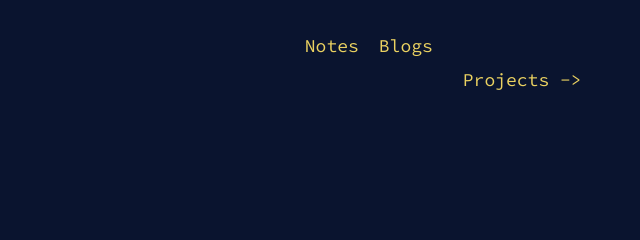
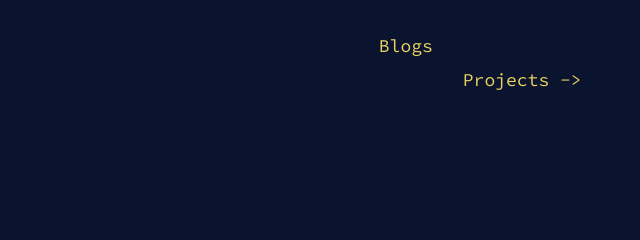
Before and after one commit to happygoals/gatsby-starter-default, a Gatsby site: page / in a window 1280 px wide. Shown: the top 240 px of the page, 640-1280 px from the left. Built offline with nearby package versions, Linux system fonts and the light colour scheme; Gatsby itself is replaced by a stand-in of ours; a web font is replaced by a local one.

Commit message:
Update header.js

```diff
--- a/src/components/header.js
+++ b/src/components/header.js
@@ -10,7 +10,6 @@ export default function header() {
           {/* <a>HireMe</a> */}
         </AniLink>
         <a href="http://happygoals.github.io/haemin-ryu-devlog">Blogs</a>
-        <a href="http://happygoals.github.io/takeaways">Notes</a>
       </div>
     </div>
   )
```
